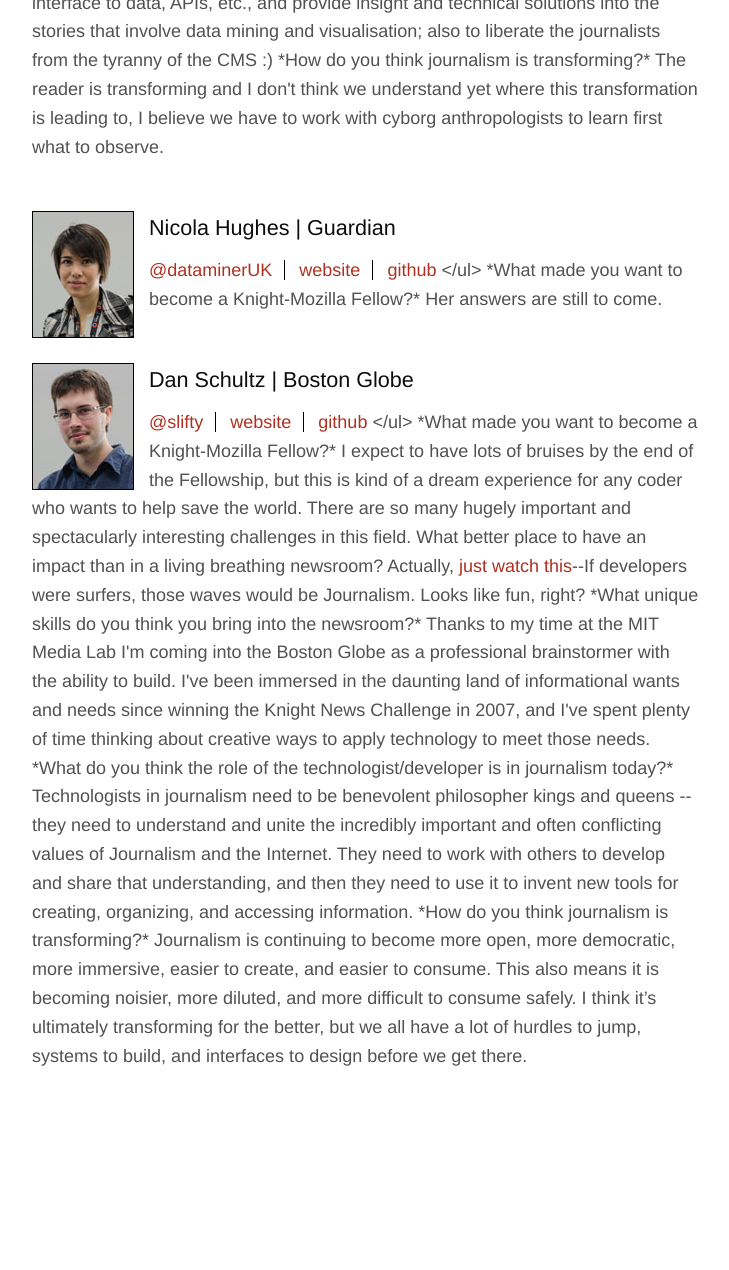
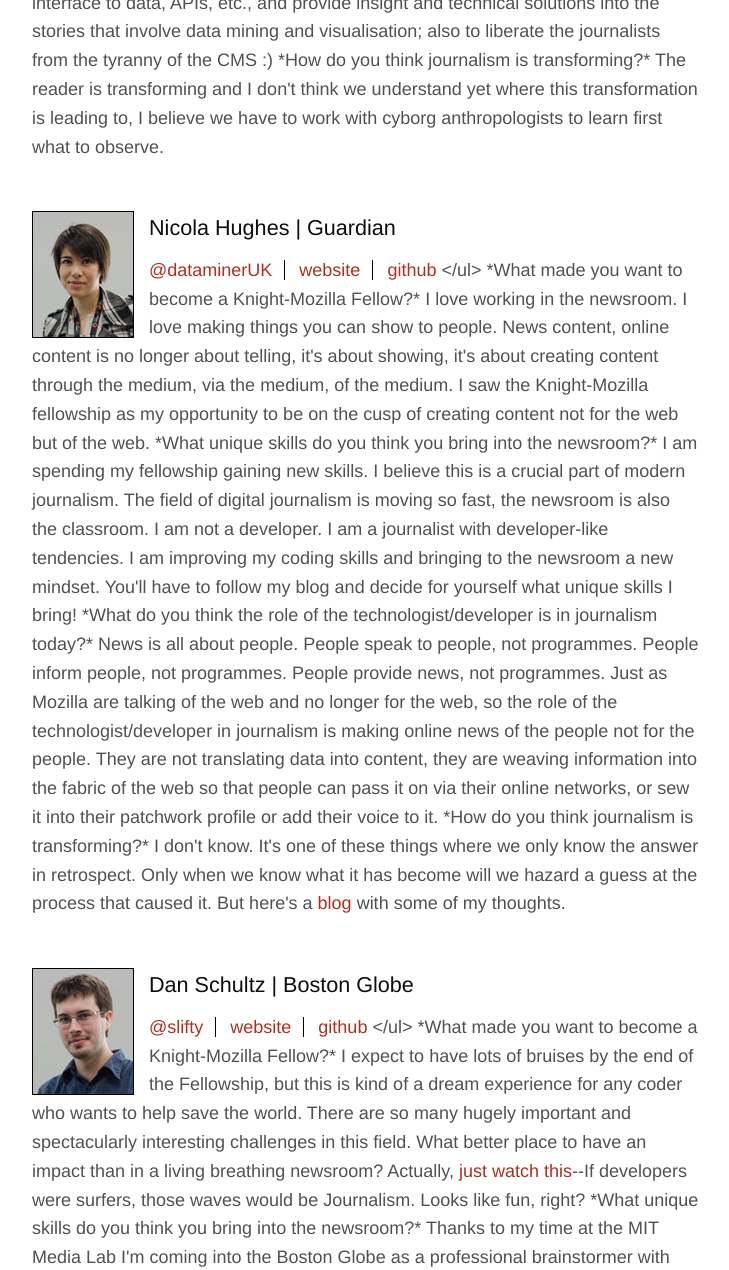
Before and after one commit to mozilla/mozilla-opennews, a Jekyll site: the page built from fellowships/2011meet.md, in a window 1280 px wide and 1400 px high, scrolled down 2169 px, cut to the strip 0-1270 px from the top of the window. Shown: the whole strip, without its empty margins (118-847 px from the left). Built offline with Jekyll 4.4.1, drawn with Linux system fonts in a browser that asks for light colours; nearby versions of some CDN libraries; Markdown is read by kramdown in place of the engine named in the settings; comment, search, counter and statistics services are not loaded.

Commit message:
Nicola sent her answers in

```diff
--- a/fellowships/2011meet.md
+++ b/fellowships/2011meet.md
@@ -107,7 +107,20 @@
 
 *What made you want to become a Knight-Mozilla Fellow?*
 
-Her answers are still to come.
+I love working in the newsroom. I love making things you can show to people. News content, online content is no longer about telling, it's about showing, it's about creating content through the medium, via the medium, of the medium. I saw the Knight-Mozilla fellowship as my opportunity to be on the cusp of creating content not for the web but of the web.
+
+*What unique skills do you think you bring into the newsroom?*
+
+I am spending my fellowship gaining new skills. I believe this is a crucial part of modern journalism. The field of digital journalism is moving so fast, the newsroom is also the classroom. I am not a developer. I am a journalist with developer-like tendencies. I am improving my coding skills and bringing to the newsroom a new mindset. You'll have to follow my blog and decide for yourself what unique skills I bring!
+
+*What do you think the role of the technologist/developer is in
+journalism today?*
+
+News is all about people. People speak to people, not programmes. People inform people, not programmes. People provide news, not programmes. Just as Mozilla are talking of the web and no longer for the web, so the role of the technologist/developer in journalism is making online news of the people not for the people. They are not translating data into content, they are weaving information into the fabric of the web so that people can pass it on via their online networks, or sew it into their patchwork profile or add their voice to it.
+
+*How do you think journalism is transforming?*
+
+I don't know. It's one of these things where we only know the answer in retrospect. Only when we know what it has become will we hazard a guess at the process that caused it. But here's a <a href="http://datamineruk.com/2012/03/01/so-what-is-open-journalism-doxa-hyperplanes-and-the-intersection-of-journalism-and-technology/">blog</a> with some of my thoughts.
 
 <a name="dan"></a>
 <p class="spacer"></p>
```
Also changed, not shown: 1 other file.
